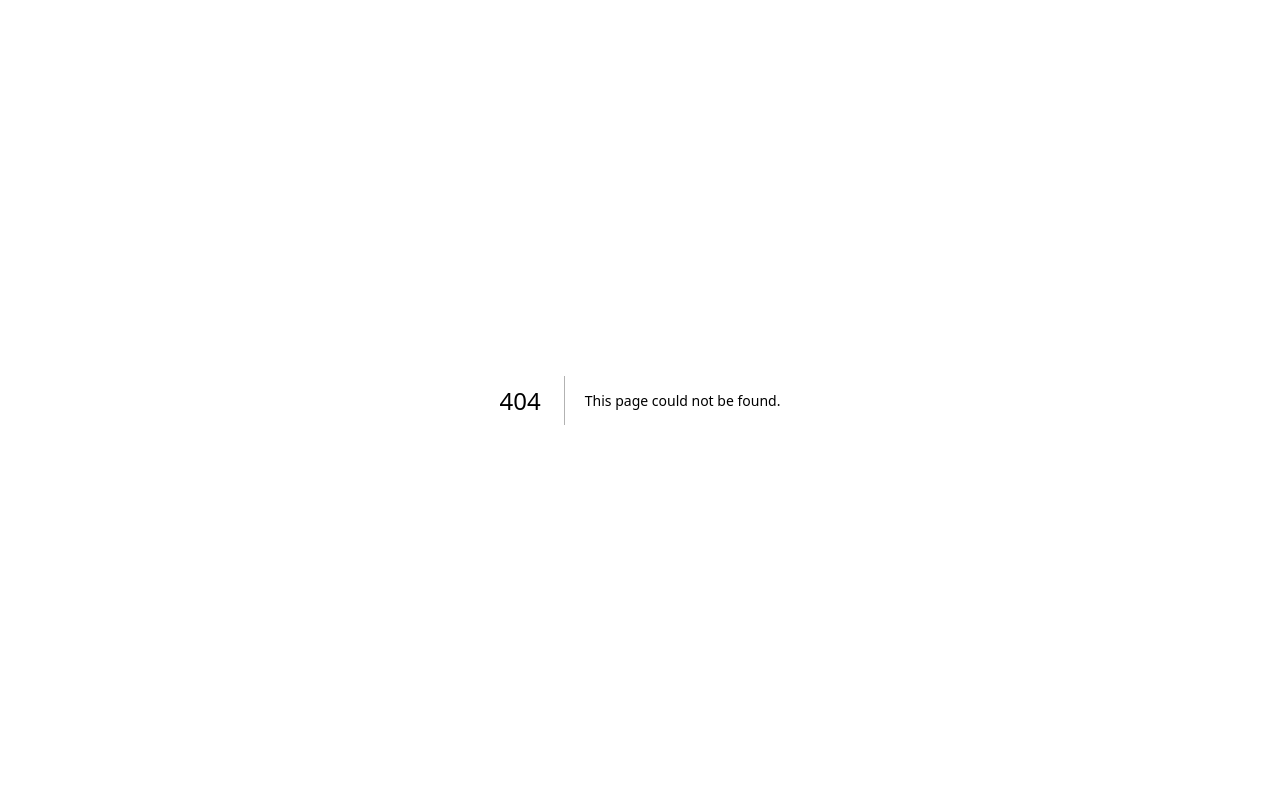
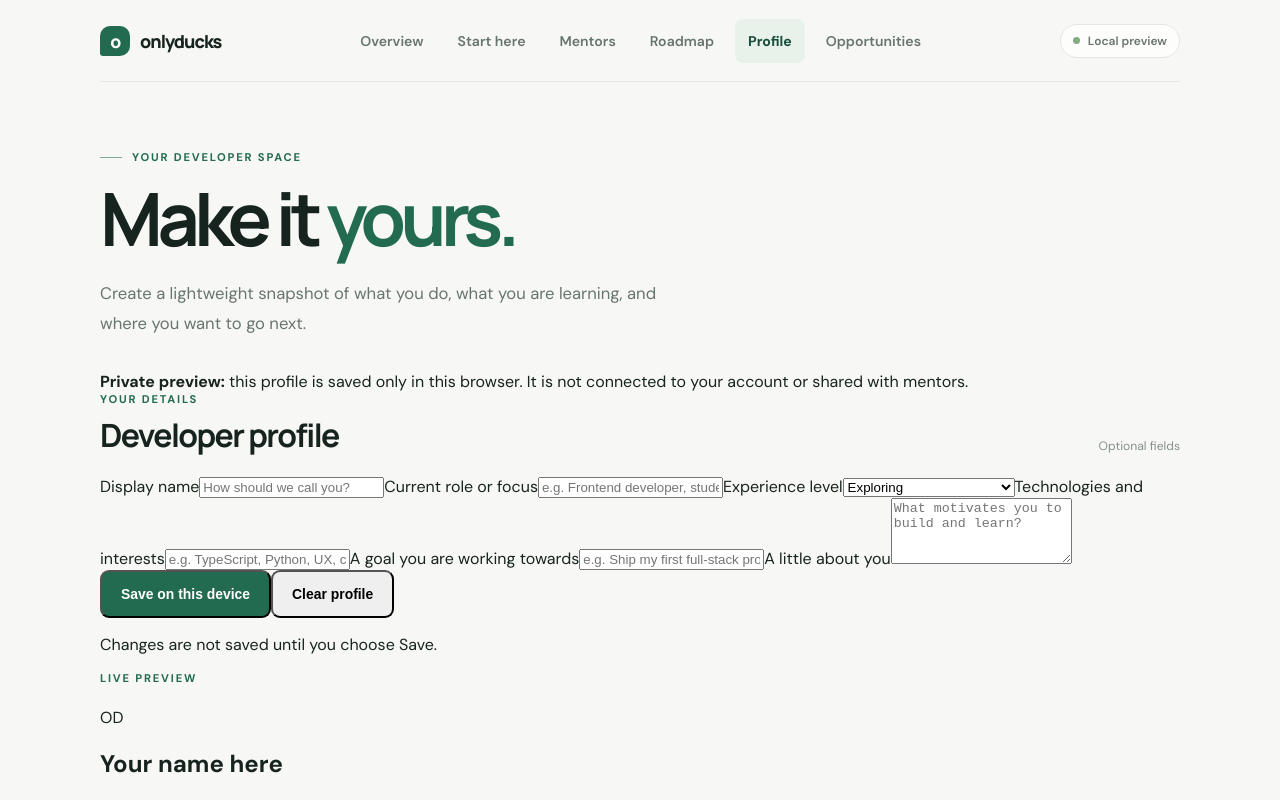
Before and after one commit to CWM-du/OnlyDucks, a Next.js app: page /profile in a window 1280 px wide. Before the commit this address had no page. Shown: the top 800 px of the page. Built offline with nearby package versions, Linux system fonts and the light colour scheme.

Commit message:
feat(DEV03): add local developer profile experience

```diff
--- /dev/null
+++ b/src/app/profile/page.tsx
@@ -0,0 +1,87 @@
+'use client';
+
+import Link from 'next/link';
+import { useEffect, useState } from 'react';
+
+type Profile = { displayName: string; role: string; level: string; interests: string; goal: string; bio: string };
+const emptyProfile: Profile = { displayName: '', role: '', level: 'Exploring', interests: '', goal: '', bio: '' };
+const storageKey = 'onlyducks:developer-profile:v1';
+
+export default function ProfilePage() {
+  const [profile, setProfile] = useState<Profile>(emptyProfile);
+  const [saved, setSaved] = useState(false);
+  const [ready, setReady] = useState(false);
+
+  useEffect(() => {
+    try {
+      const stored = window.localStorage.getItem(storageKey);
+      if (stored) setProfile({ ...emptyProfile, ...JSON.parse(stored) });
+    } catch { /* Keep the editable defaults if local storage is unavailable. */ }
+    setReady(true);
+  }, []);
+
+  function update(field: keyof Profile, value: string) {
+    setProfile((current) => ({ ...current, [field]: value }));
+    setSaved(false);
+  }
+
+  function saveProfile(event: React.FormEvent<HTMLFormElement>) {
+    event.preventDefault();
+    try {
+      window.localStorage.setItem(storageKey, JSON.stringify(profile));
+      setSaved(true);
+    } catch {
+      setSaved(false);
+    }
+  }
+
+  return (
+    <main className="app-shell">
+      <header className="topbar">
+        <Link className="brand" href="/" aria-label="OnlyDucks home"><span className="brand-mark">o</span>onlyducks</Link>
+        <nav className="main-nav" aria-label="Main navigation">
+          <Link className="nav-link" href="/">Overview</Link><Link className="nav-link" href="/welcome">Start here</Link><Link className="nav-link" href="/mentors">Mentors</Link><Link className="nav-link" href="/roadmap">Roadmap</Link><Link className="nav-link nav-link-active" href="/profile" aria-current="page">Profile</Link><Link className="nav-link" href="/feed">Opportunities</Link>
+        </nav>
+        <span className="environment-pill"><span className="status-dot" /> Local preview</span>
+      </header>
+
+      <section className="page-intro">
+        <p className="eyebrow"><span className="eyebrow-line" /> YOUR DEVELOPER SPACE</p>
+        <h1>Make it <span className="heading-accent">yours.</span></h1>
+        <p className="hero-copy">Create a lightweight snapshot of what you do, what you are learning, and where you want to go next.</p>
+      </section>
+
+      <div className="local-data-note" role="note"><strong>Private preview:</strong> this profile is saved only in this browser. It is not connected to your account or shared with mentors.</div>
+      <div className="profile-layout">
+        <form className="profile-form" onSubmit={saveProfile}>
+          <div className="section-heading"><div><p className="eyebrow">YOUR DETAILS</p><h2>Developer profile</h2></div><span className="section-note">Optional fields</span></div>
+          <label className="field-label" htmlFor="displayName">Display name</label>
+          <input id="displayName" className="form-control" value={profile.displayName} onChange={(e) => update('displayName', e.target.value)} maxLength={60} placeholder="How should we call you?" />
+          <label className="field-label" htmlFor="role">Current role or focus</label>
+          <input id="role" className="form-control" value={profile.role} onChange={(e) => update('role', e.target.value)} maxLength={80} placeholder="e.g. Frontend developer, student, career changer" />
+          <label className="field-label" htmlFor="level">Experience level</label>
+          <select id="level" className="form-control" value={profile.level} onChange={(e) => update('level', e.target.value)}><option>Exploring</option><option>Beginner</option><option>Intermediate</option><option>Advanced</option><option>Experienced professional</option></select>
+          <label className="field-label" htmlFor="interests">Technologies and interests</label>
+          <input id="interests" className="form-control" value={profile.interests} onChange={(e) => update('interests', e.target.value)} maxLength={180} placeholder="e.g. TypeScript, Python, UX, cloud" />
+          <label className="field-label" htmlFor="goal">A goal you are working towards</label>
+          <input id="goal" className="form-control" value={profile.goal} onChange={(e) => update('goal', e.target.value)} maxLength={120} placeholder="e.g. Ship my first full-stack project" />
+          <label className="field-label" htmlFor="bio">A little about you</label>
+          <textarea id="bio" className="form-control form-textarea" value={profile.bio} onChange={(e) => update('bio', e.target.value)} maxLength={360} rows={4} placeholder="What motivates you to build and learn?" />
+          <div className="form-actions"><button className="button button-primary" type="submit" disabled={!ready}>Save on this device</button><button className="button button-secondary" type="button" onClick={() => { setProfile(emptyProfile); setSaved(false); window.localStorage.removeItem(storageKey); }}>Clear profile</button></div>
+          <p className="form-feedback" role="status" aria-live="polite">{saved ? 'Saved in this browser.' : 'Changes are not saved until you choose Save.'}</p>
+        </form>
+
+        <aside className="profile-preview" aria-label="Live profile preview">
+          <p className="eyebrow">LIVE PREVIEW</p><div className="profile-avatar" aria-hidden="true">{profile.displayName.trim() ? profile.displayName.trim().slice(0, 2).toUpperCase() : 'OD'}</div>
+          <h2>{profile.displayName.trim() || 'Your name here'}</h2><p className="profile-role">{profile.role || 'Your role or current focus'}</p>
+          <span className="profile-level">{profile.level}</span>
+          <div className="preview-divider" /><h3>Interested in</h3><p>{profile.interests || 'Your technologies and interests will appear here.'}</p>
+          <h3>Next goal</h3><p>{profile.goal || 'Add a goal to give your learning direction.'}</p>
+          {profile.bio && <><h3>About</h3><p>{profile.bio}</p></>}
+          <span className="preview-footnote">Preview only · Not publicly visible</span>
+        </aside>
+      </div>
+      <footer className="site-footer"><Link className="footer-brand" href="/">onlyducks</Link><span>Learning, with a next step in mind.</span><span>Early preview</span></footer>
+    </main>
+  );
+}
```
